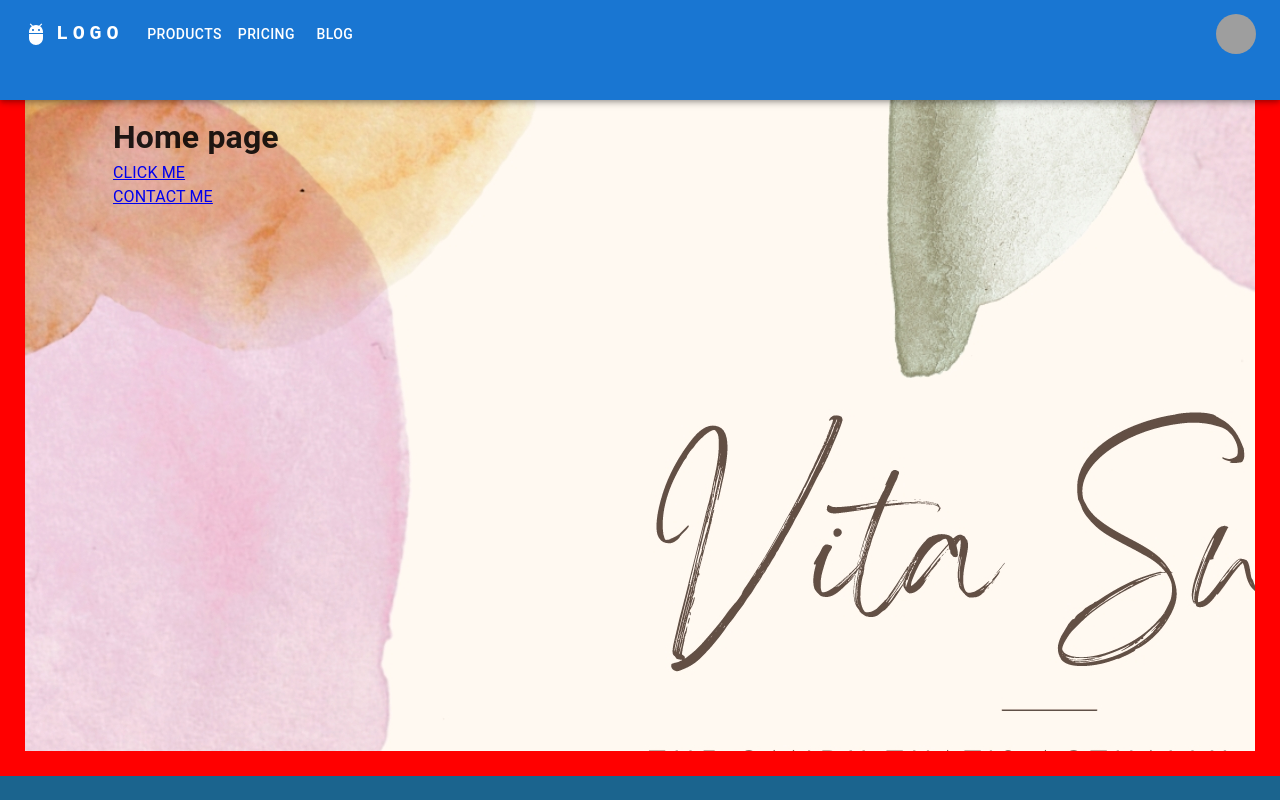
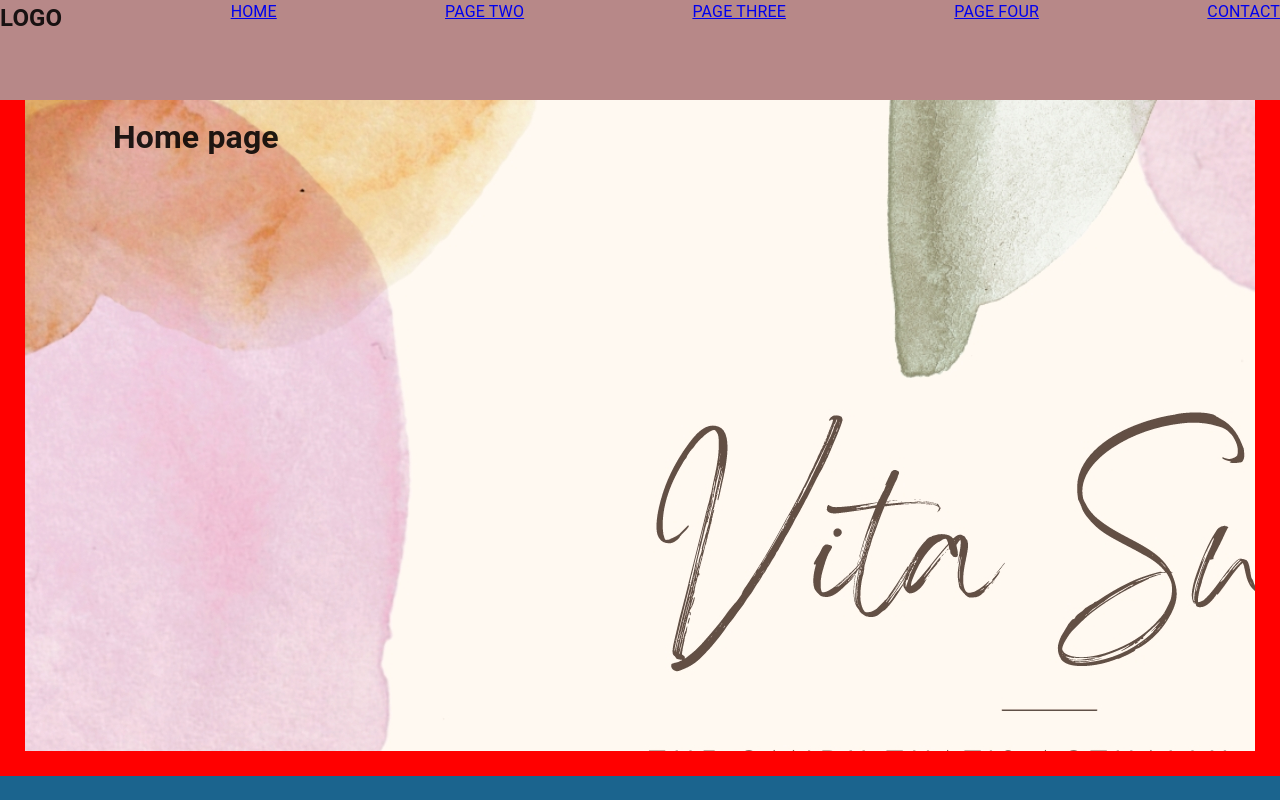
Before and after one commit to CodeNinja202/Ross-Shelby, a React (Create React App) app: page / in a window 1280 px wide. Shown: the top 800 px of the page. Built offline with nearby package versions, Linux system fonts and the light colour scheme; grey boxes are pictures that could not be loaded.

Commit message:
ross working on navbar styling

```diff
--- a/src/component/Homepage.js
+++ b/src/component/Homepage.js
@@ -6,9 +6,6 @@ const Homepage = () => {
 
     <div className="home-main-div" id="homePageID">
     <h1>Home page</h1>
-    <Link to="#page-two" smooth>CLICK ME</Link>
-    <br></br>
-    <Link to="#contact-us-page" smooth>CONTACT ME</Link>
     </div>
 
   );
--- a/src/component/Navbar.js
+++ b/src/component/Navbar.js
@@ -1,168 +1,19 @@
 import React from "react";
-import AppBar from '@mui/material/AppBar';
-import Box from '@mui/material/Box';
-import Toolbar from '@mui/material/Toolbar';
-import IconButton from '@mui/material/IconButton';
-import Typography from '@mui/material/Typography';
-import Menu from '@mui/material/Menu';
-import MenuIcon from '@mui/icons-material/Menu';
-import Container from '@mui/material/Container';
-import Avatar from '@mui/material/Avatar';
-import Button from '@mui/material/Button';
-import Tooltip from '@mui/material/Tooltip';
-import MenuItem from '@mui/material/MenuItem';
-import AdbIcon from '@mui/icons-material/Adb';
+
 import { HashLink as Link  } from "react-router-hash-link";
-const pages = ['Products', 'Pricing', 'Blog'];
-const settings = ['Profile', 'Account', 'Dashboard', 'Logout'];
+
 
 
 const Navbar = () => {
-  const [anchorElNav, setAnchorElNav] = React.useState(null);
-  const [anchorElUser, setAnchorElUser] = React.useState(null);
-
-  const handleOpenNavMenu = (event) => {
-    setAnchorElNav(event.currentTarget);
-  };
-  const handleOpenUserMenu = (event) => {
-    setAnchorElUser(event.currentTarget);
-  };
-
-  const handleCloseNavMenu = () => {
-    setAnchorElNav(null);
-  };
-
-  const handleCloseUserMenu = () => {
-    setAnchorElUser(null);
-  };
-
-  return (
-
-    <AppBar position="static" id="app-bar-main">
-      <Container maxWidth="xl">
-      <div id="main-navBar">
-        <Toolbar disableGutters>
-          <AdbIcon sx={{ display: { xs: 'none', md: 'flex' }, mr: 1 }} />
-
-          <Typography
-            variant="h6"
-            noWrap
-            component="a"
-
-            sx={{
-              mr: 2,
-              display: { xs: 'none', md: 'flex' },
-              fontFamily: 'monospace',
-              fontWeight: 700,
-              letterSpacing: '.3rem',
-              color: 'inherit',
-              textDecoration: 'none',
-            }}
-          >
-            LOGO
-          </Typography>
-
-          <Box sx={{ flexGrow: 1, display: { xs: 'flex', md: 'none' } }}>
-            <IconButton
-              size="large"
-              aria-label="account of current user"
-              aria-controls="menu-appbar"
-              aria-haspopup="true"
-              onClick={handleOpenNavMenu}
-              color="inherit"
-            >
-              <MenuIcon />
-            </IconButton>
-            <Menu
-              id="menu-appbar"
-              anchorEl={anchorElNav}
-              anchorOrigin={{
-                vertical: 'bottom',
-                horizontal: 'left',
-              }}
-              keepMounted
-              transformOrigin={{
-                vertical: 'top',
-                horizontal: 'left',
-              }}
-              open={Boolean(anchorElNav)}
-              onClose={handleCloseNavMenu}
-              sx={{
-                display: { xs: 'block', md: 'none' },
-              }}
-            >
-              {pages.map((page) => (
-                <MenuItem key={page} onClick={handleCloseNavMenu}>
-                  <Typography textAlign="center">{page}</Typography>
-                </MenuItem>
-              ))}
-            </Menu>
-          </Box>
-          <AdbIcon sx={{ display: { xs: 'flex', md: 'none' }, mr: 1 }} />
-          <Typography
-            variant="h5"
-            noWrap
-            component="a"
-            href=""
-            sx={{
-              mr: 2,
-              display: { xs: 'flex', md: 'none' },
-              flexGrow: 1,
-              fontFamily: 'monospace',
-              fontWeight: 700,
-              letterSpacing: '.3rem',
-              color: 'inherit',
-              textDecoration: 'none',
-            }}
-          >
-            LOGO
-          </Typography>
-          <Box sx={{ flexGrow: 1, display: { xs: 'none', md: 'flex' } }}>
-            {pages.map((page) => (
-              <Button
-                key={page}
-                onClick={handleCloseNavMenu}
-                sx={{ my: 2, color: 'white', display: 'block' }}
-              >
-                {page}
-              </Button>
-            ))}
-          </Box>
-
-          <Box sx={{ flexGrow: 0 }}>
-            <Tooltip title="Open settings">
-              <IconButton onClick={handleOpenUserMenu} sx={{ p: 0 }}>
-                <Avatar alt="Remy Sharp" src="/static/images/avatar/2.jpg" />
-              </IconButton>
-            </Tooltip>
-            <Menu
-              sx={{ mt: '45px' }}
-              id="menu-appbar"
-              anchorEl={anchorElUser}
-              anchorOrigin={{
-                vertical: 'top',
-                horizontal: 'right',
-              }}
-              keepMounted
-              transformOrigin={{
-                vertical: 'top',
-                horizontal: 'right',
-              }}
-              open={Boolean(anchorElUser)}
-              onClose={handleCloseUserMenu}
-            >
-              {settings.map((setting) => (
-                <MenuItem key={setting} onClick={handleCloseUserMenu}>
-                  <Typography textAlign="center">{setting}</Typography>
-                </MenuItem>
-              ))}
-            </Menu>
-          </Box>
-        </Toolbar>
-        </div>
-      </Container>
-    </AppBar>
-
+ return (
+  <nav className="main-nav">
+    <h1>LOGO</h1>
+     <Link to="#homePageID" smooth>HOME</Link>
+     <Link to="#page-two" smooth>PAGE TWO</Link>
+     <Link to="#pageThreeID" smooth>PAGE THREE</Link>
+     <Link to="#pageFourID" smooth>PAGE FOUR</Link>
+     <Link to="#contactUS" smooth>CONTACT</Link>
+     </nav>
   );
 }
 
--- a/src/component/Pagefour.js
+++ b/src/component/Pagefour.js
@@ -4,9 +4,9 @@ const Pagefour= () => {
 
   return (
 
-    <div className="page-three-main-div" id="pageThreeID">
+    <div className="page-three-main-div" id="pageFourID">
     <h1>Page Four</h1>
-    <Link to="#homePageID" smooth>CLICK ME</Link>
+
     </div>
 
   );
--- a/src/component/Pagethree.js
+++ b/src/component/Pagethree.js
@@ -5,8 +5,8 @@ const Pagethree = () => {
   return (
 
     <div className="page-three-main-div" id="pageThreeID">
-    <h1>Page Four</h1>
-    <Link to="#page-two" smooth>CLICK ME</Link>
+    <h1>Page three</h1>
+
     </div>
 
   );
--- a/src/component/Pagetwo.js
+++ b/src/component/Pagetwo.js
@@ -6,7 +6,7 @@ const Pagetwo = () => {
 
     <div  id="page-two">
     <h1>Page two</h1>
-    <Link to="#main-navBar">CLICK ME NOW</Link>
+
     </div>
 
   );
--- a/src/index.css
+++ b/src/index.css
@@ -5,7 +5,6 @@
 }
 
 header {
-  width: auto;
   width: 100%;
   height: 100px;
   background-color: rgb(183, 136, 136);
--- a/src/index.js
+++ b/src/index.js
@@ -7,6 +7,7 @@ import "./pageTwo.css";
 import "./pageThree.css";
 import "./pageFour.css";
 import "./contactus.css";
+import "./navbar.css";
 import App from "./App";
 import { BrowserRouter } from "react-router-dom";
 
--- /dev/null
+++ b/src/navbar.css
@@ -0,0 +1,5 @@
+.main-nav{
+display: flex;
+flex-direction: row;
+justify-content: space-between;
+}
```
